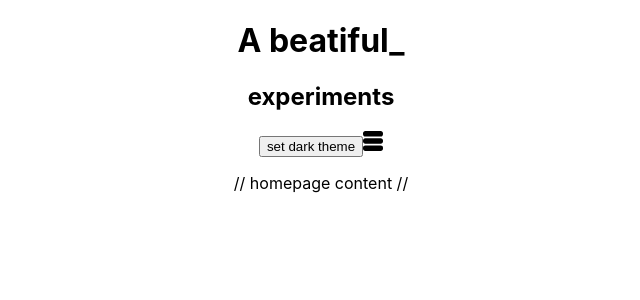
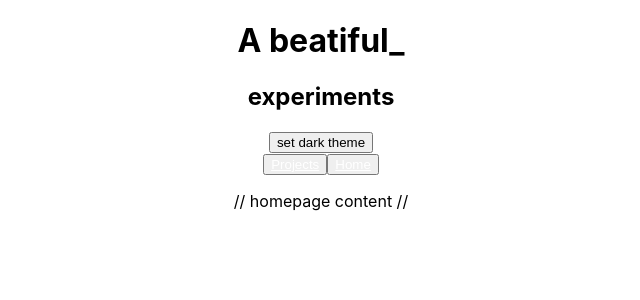
Before and after one commit to prod-astri/pfl_react_test, a React (Create React App) app: page / in a window 1280 px wide. Shown: the top 300 px of the page, without its empty margins (319-959 px from the left). Built offline with nearby package versions, Linux system fonts and the light colour scheme; what react-native would draw is missing.

Commit message:
add routing links; run handleResize on app component mounting via useEffect

```diff
--- a/src/App.css
+++ b/src/App.css
@@ -10,6 +10,11 @@
 .App-logo {
   height: 40vmin;
   pointer-events: none;
+}
+
+a {
+  /* applies to <Link/> */
+  color: white
 }
 
 @media (prefers-reduced-motion: no-preference) {
--- a/src/App.js
+++ b/src/App.js
@@ -1,5 +1,5 @@
 import './App.css';
-import { useState } from 'react'
+import { useEffect, useState } from 'react'
 
 import Header from './components/Header';
 import ProjectsList from './pages/ProjectsList';
@@ -19,6 +19,9 @@
   const handleResize = () => {
     setIsWide(window.innerWidth < 600 ? false : true)
   }
+
+  useEffect(() => { handleResize() }, [])
+
   window.addEventListener("resize", handleResize)
 
   return (
--- a/src/components/HeaderButtons.js
+++ b/src/components/HeaderButtons.js
@@ -1,6 +1,6 @@
-// import { StyleSheet, Text, View } from 'react-native'
 import React from 'react'
 import burger from "../assets/burger.svg"
+import { Link } from 'react-router-dom';
 
 export default function HeaderButtons(props) {
     const { theme, toggleTheme } = props
@@ -12,9 +12,8 @@
 
             {props.isWide ?
                 <div>
-                    <button>btn</button>
-                    <button>btn</button>
-                    <button>btn</button>
+                    <button>{<Link to="/projects"> Projects </Link> }</button>
+                    <button>{<Link to="/"> Home </Link> }</button>
                 </div>
                 :
                 <img src={burger} alt='menu icon' style={{ width: '20px' }} />
```
